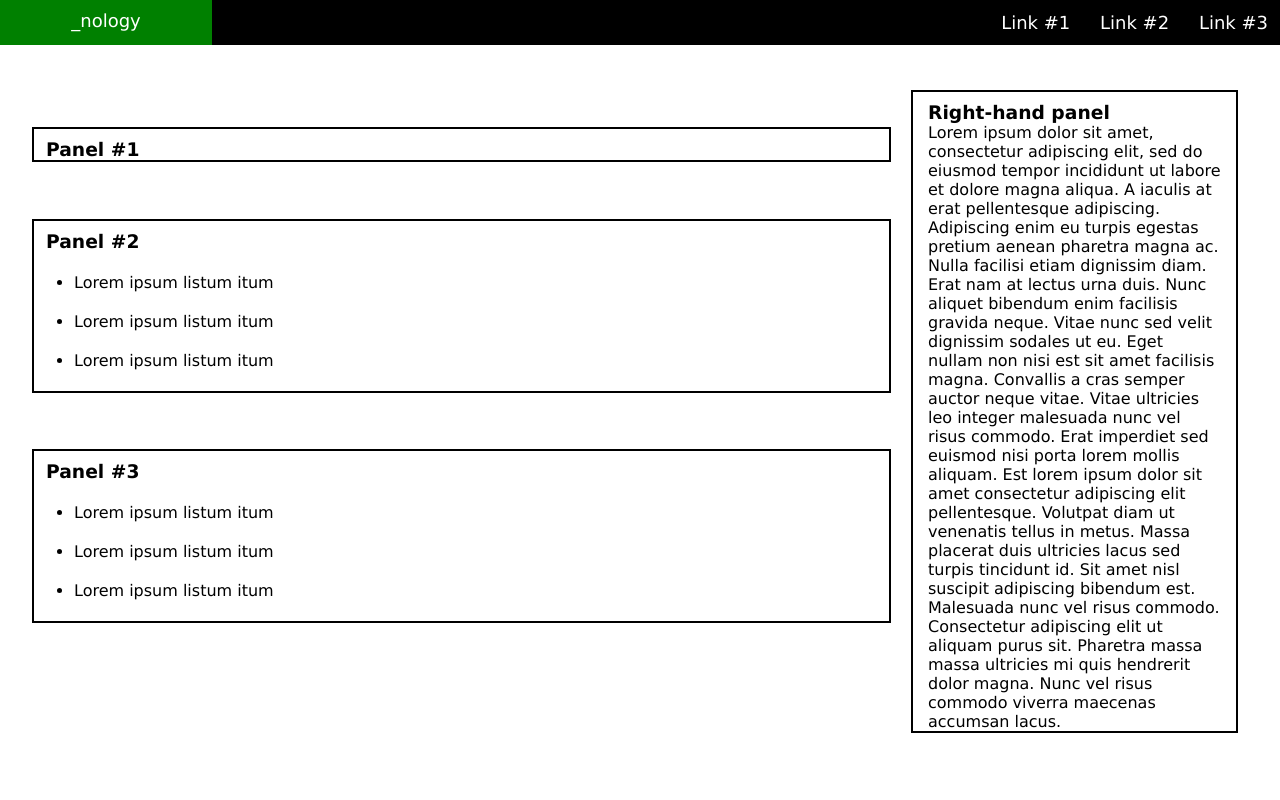
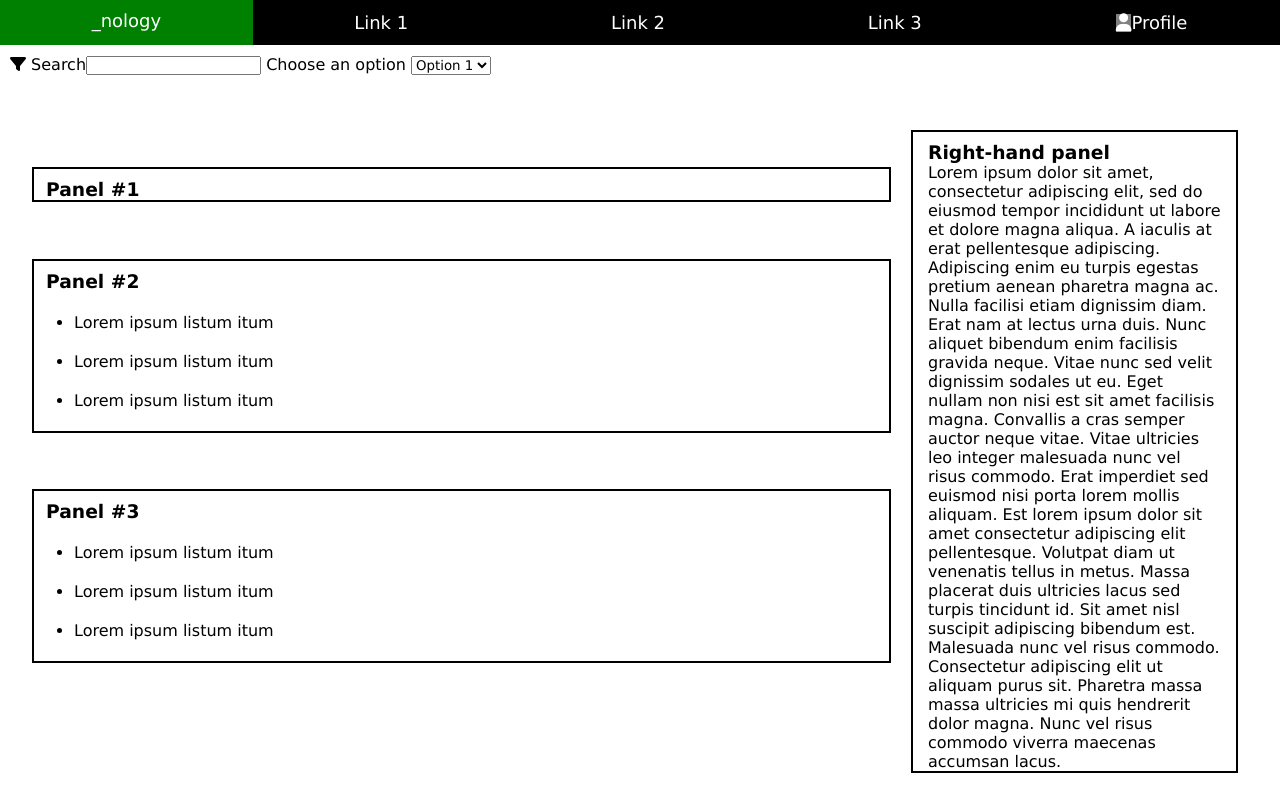
Before and after one commit to shameenakoodan/flexbox-challenge, a plain HTML site: page index.html in a window 1280 px wide. Drawn offline with Linux system fonts and the light colour scheme.

Commit message:
Added the navigation bar

```diff
--- a/index.html
+++ b/index.html
@@ -1,23 +1,38 @@
 <!DOCTYPE html>
 <html lang="en">
+
 <head>
     <meta charset="UTF-8">
     <meta http-equiv="X-UA-Compatible" content="IE=edge">
     <meta name="viewport" content="width=device-width, initial-scale=1.0">
     <title>_nology</title>
     <link rel="stylesheet" href="styles.css">
+    <!--for the font icon-->
+    <script src="https://kit.fontawesome.com/d38693ed0e.js" crossorigin="anonymous"></script>
 </head>
+
 <body>
     <header>
         <nav class="nav-class">
             <div class="logo">_nology</div>
-            <div>
-                    <a href="#">Link #1</a>
-                    <a href="#">Link #2</a>
-                    <a href="#">Link #3</a>
-            </div>
+            <a href="#">Link 1</a>
+            <a href="#">Link 2</a>
+            <a href="#">Link 3</a>
+            <a href="#" class="Profile"><i class="fa-solid fa-user"></i>Profile</a>
         </nav>
     </header>
+    <div class="header2">
+        <i class="fa-solid fa-filter"></i>
+        Search<input type="text">
+        <label for="cars">Choose an option</label>
+
+        <select name="options" id="options">
+            <option value="option1">Option 1</option>
+            <option value="option1">Option 2</option>
+            <option value="option1">Option 3</option>
+            <option value="option1">Option 4</option>
+        </select>
+    </div>
     <main>
         <div class="flex-container">
             <div class="flex-left">
@@ -49,18 +64,27 @@
             <div class="flex-right">
                 <h3>Right-hand panel</h3>
                 <p>
-                    Lorem ipsum dolor sit amet, consectetur adipiscing elit, sed do eiusmod tempor incididunt ut labore et dolore magna aliqua.
-                    A iaculis at erat pellentesque adipiscing. Adipiscing enim eu turpis egestas pretium aenean pharetra magna ac. Nulla facilisi
-                    etiam dignissim diam. Erat nam at lectus urna duis. Nunc aliquet bibendum enim facilisis gravida neque. Vitae nunc sed velit
-                    dignissim sodales ut eu. Eget nullam non nisi est sit amet facilisis magna. Convallis a cras semper auctor neque vitae.
-                     Vitae ultricies leo integer malesuada nunc vel risus commodo. Erat imperdiet sed euismod nisi porta lorem mollis aliquam.
-                    Est lorem ipsum dolor sit amet consectetur adipiscing elit pellentesque. Volutpat diam ut venenatis tellus in metus. Massa
-                    placerat duis ultricies lacus sed turpis tincidunt id. Sit amet nisl suscipit adipiscing bibendum est. Malesuada nunc vel
-                    risus commodo. Consectetur adipiscing elit ut aliquam purus sit. Pharetra massa massa ultricies mi quis hendrerit dolor magna.
+                    Lorem ipsum dolor sit amet, consectetur adipiscing elit, sed do eiusmod tempor incididunt ut
+                    labore et dolore magna aliqua.
+                    A iaculis at erat pellentesque adipiscing. Adipiscing enim eu turpis egestas pretium aenean
+                    pharetra magna ac. Nulla facilisi
+                    etiam dignissim diam. Erat nam at lectus urna duis. Nunc aliquet bibendum enim facilisis gravida
+                    neque. Vitae nunc sed velit
+                    dignissim sodales ut eu. Eget nullam non nisi est sit amet facilisis magna. Convallis a cras
+                    semper auctor neque vitae.
+                    Vitae ultricies leo integer malesuada nunc vel risus commodo. Erat imperdiet sed euismod nisi
+                    porta lorem mollis aliquam.
+                    Est lorem ipsum dolor sit amet consectetur adipiscing elit pellentesque. Volutpat diam ut
+                    venenatis tellus in metus. Massa
+                    placerat duis ultricies lacus sed turpis tincidunt id. Sit amet nisl suscipit adipiscing
+                    bibendum est. Malesuada nunc vel
+                    risus commodo. Consectetur adipiscing elit ut aliquam purus sit. Pharetra massa massa ultricies
+                    mi quis hendrerit dolor magna.
                     Nunc vel risus commodo viverra maecenas accumsan lacus.
                 </p>
             </div>
         </div>
     </main>
 </body>
+
 </html>
--- a/styles.css
+++ b/styles.css
@@ -12,26 +12,27 @@ main {
     display: flex;
     justify-content: space-between;
   }
-.nav-class{
+  .nav-class {
     display: flex;
     flex-direction: row;
     font-size: 18px;
-    justify-content:flex-end;
+    justify-content: space-between;
     background-color: black;
-}
+  }
 .logo{
     background-color: green;
     color: white;
     padding: 10px;
-    width: 15%;
+    width: 100%;
     text-align: center;
-    margin-right: auto;
 }
 nav a{
     color: white;
     text-decoration: none;
     display: inline-block;
     padding: 12px;
+    text-align: center;
+    width: 100%;
 }
 nav a:hover{
     background-color: darkgrey;
@@ -77,3 +78,9 @@ ul {
     padding: 1px;
     padding-left: 40px;
 }
+.fa-user{
+    background-color: grey;
+}
+.header2{
+    padding: 10px;
+}
```
Lines whose indentation alone changed are shown as unchanged.
